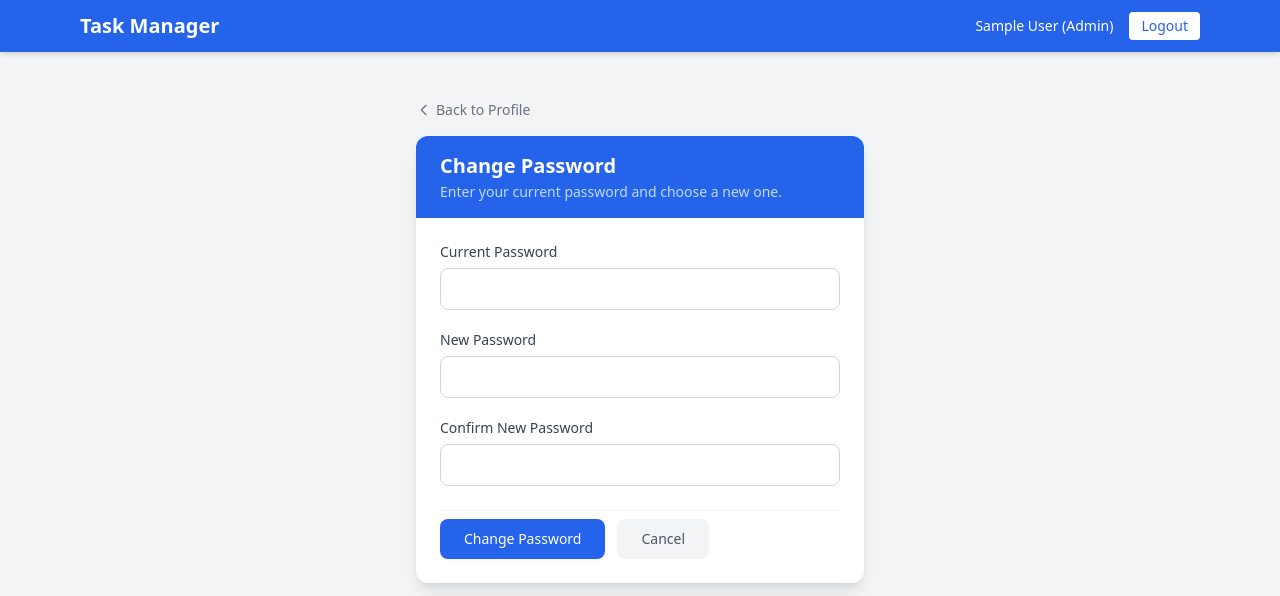
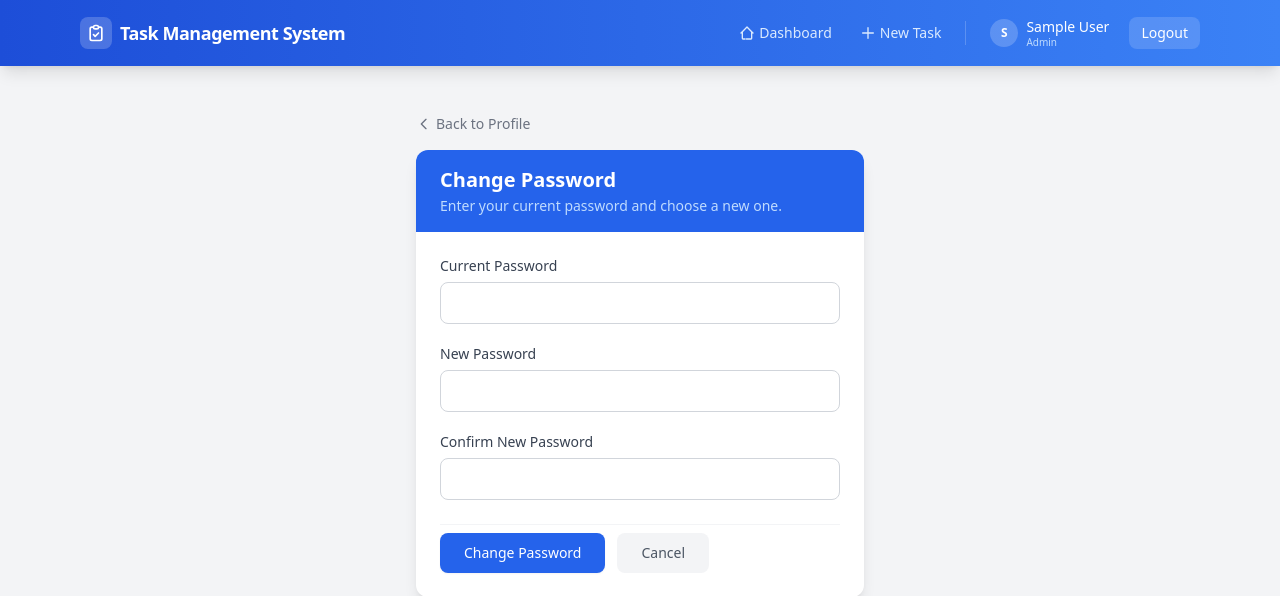
Before and after one commit to kevin02181998-prog/ito1examfullstackdeveloper, a Django app: page /profile/change-password/ in a window 1280 px wide. Shown: the top 596 px of the page. Run offline with Django 4.2, Linux system fonts and the light colour scheme; the visitor is signed in with stand-in values (Sample User, id 1); some libraries are stand-ins or nearby versions.

```diff
--- a/templates/base.html
+++ b/templates/base.html
@@ -7,19 +7,54 @@
     <script src="https://cdn.tailwindcss.com"></script>
 </head>
 <body class="bg-gray-100 min-h-screen">
-    <nav class="bg-blue-600 text-white shadow-md">
+    <nav class="bg-gradient-to-r from-blue-700 to-blue-500 text-white shadow-lg">
         <div class="max-w-6xl mx-auto px-4 py-3 flex justify-between items-center">
-            <a href="{% url 'dashboard' %}" class="text-xl font-bold">Task Manager</a>
-            <div class="flex items-center gap-4">
+            <!-- Logo -->
+            <a href="{% url 'dashboard' %}" class="flex items-center gap-2 hover:opacity-90 transition">
+                <div class="bg-white/20 rounded-lg p-1.5">
+                    <svg class="w-5 h-5 text-white" fill="none" stroke="currentColor" stroke-width="2" viewBox="0 0 24 24">
+                        <path stroke-linecap="round" stroke-linejoin="round" d="M9 5H7a2 2 0 00-2 2v12a2 2 0 002 2h10a2 2 0 002-2V7a2 2 0 00-2-2h-2M9 5a2 2 0 002 2h2a2 2 0 002-2M9 5a2 2 0 012-2h2a2 2 0 012 2m-6 9l2 2 4-4"/>
+                    </svg>
+                </div>
+                <span class="text-lg font-bold tracking-tight">Task Management System</span>
+            </a>
+
+            <!-- Nav Links -->
+            <div class="flex items-center gap-3">
                 {% if user.is_authenticated %}
-                    <a href="{% url 'profile' %}" class="text-sm hover:underline">
-                        {{ user.get_full_name|default:user.username }}
-                        {% if user.is_staff %}(Admin){% endif %}
+                    <a href="{% url 'dashboard' %}" class="hidden sm:inline-flex items-center gap-1 text-sm text-blue-100 hover:text-white transition px-2 py-1 rounded hover:bg-white/10">
+                        <svg class="w-4 h-4" fill="none" stroke="currentColor" stroke-width="2" viewBox="0 0 24 24">
+                            <path stroke-linecap="round" stroke-linejoin="round" d="M3 12l2-2m0 0l7-7 7 7M5 10v10a1 1 0 001 1h3m10-11l2 2m-2-2v10a1 1 0 01-1 1h-3m-4 0h4"/>
+                        </svg>
+                        Dashboard
                     </a>
-                    <a href="{% url 'logout' %}" class="bg-white text-blue-600 px-3 py-1 rounded text-sm font-medium hover:bg-gray-100">Logout</a>
+                    <a href="{% url 'create_task' %}" class="hidden sm:inline-flex items-center gap-1 text-sm text-blue-100 hover:text-white transition px-2 py-1 rounded hover:bg-white/10">
+                        <svg class="w-4 h-4" fill="none" stroke="currentColor" stroke-width="2" viewBox="0 0 24 24">
+                            <path stroke-linecap="round" stroke-linejoin="round" d="M12 4v16m8-8H4"/>
+                        </svg>
+                        New Task
+                    </a>
+
+                    <div class="w-px h-6 bg-white/20 mx-1"></div>
+
+                    <!-- User Info -->
+                    <a href="{% url 'profile' %}" class="flex items-center gap-2 hover:bg-white/10 px-2 py-1.5 rounded-lg transition">
+                        <div class="w-7 h-7 bg-white/20 rounded-full flex items-center justify-center text-xs font-bold">
+                            {{ user.username|make_list|first|upper }}
+                        </div>
+                        <div class="hidden sm:block">
+                            <div class="text-sm font-medium leading-tight">{{ user.get_full_name|default:user.username }}</div>
+                            {% if user.is_staff %}
+                                <div class="text-[10px] text-blue-200 leading-tight">Admin</div>
+                            {% endif %}
+                        </div>
+                    </a>
+                    <a href="{% url 'logout' %}" class="bg-white/15 hover:bg-white/25 text-white px-3 py-1.5 rounded-lg text-sm font-medium transition">
+                        Logout
+                    </a>
                 {% else %}
-                    <a href="{% url 'login' %}" class="hover:underline text-sm">Login</a>
-                    <a href="{% url 'register' %}" class="bg-white text-blue-600 px-3 py-1 rounded text-sm font-medium hover:bg-gray-100">Register</a>
+                    <a href="{% url 'login' %}" class="text-sm text-blue-100 hover:text-white transition px-2 py-1 rounded hover:bg-white/10">Login</a>
+                    <a href="{% url 'register' %}" class="bg-white text-blue-600 px-4 py-1.5 rounded-lg text-sm font-medium hover:bg-gray-100 transition shadow-sm">Register</a>
                 {% endif %}
             </div>
         </div>
--- a/templates/dashboard.html
+++ b/templates/dashboard.html
@@ -16,10 +16,10 @@
             {% endif %}
         </p>
     </div>
-    <a href="{% url 'create_task' %}"
+    <!-- <a href="{% url 'create_task' %}"
         class="bg-blue-600 text-white px-5 py-2 rounded-lg hover:bg-blue-700 font-medium text-sm shadow">
         + New Task
-    </a>
+    </a> -->
 </div>
 
 <!-- Search Bar -->
--- a/templates/login.html
+++ b/templates/login.html
@@ -3,7 +3,7 @@
 <head>
     <meta charset="UTF-8">
     <meta name="viewport" content="width=device-width, initial-scale=1.0">
-    <title>Login - Task Manager</title>
+    <title>Login - Task Management System</title>
     <script src="https://cdn.tailwindcss.com"></script>
 </head>
 <body class="bg-gray-100 min-h-screen flex items-center justify-center">
@@ -16,7 +16,7 @@
                     <path stroke-linecap="round" stroke-linejoin="round" d="M9 5H7a2 2 0 00-2 2v12a2 2 0 002 2h10a2 2 0 002-2V7a2 2 0 00-2-2h-2M9 5a2 2 0 002 2h2a2 2 0 002-2M9 5a2 2 0 012-2h2a2 2 0 012 2m-6 9l2 2 4-4"/>
                 </svg>
             </div>
-            <h1 class="text-2xl font-bold text-gray-800">Task Manager</h1>
+            <h1 class="text-2xl font-bold text-gray-800">Task Management System</h1>
             <p class="text-sm text-gray-500 mt-1">Sign in to your account</p>
         </div>
 
```
